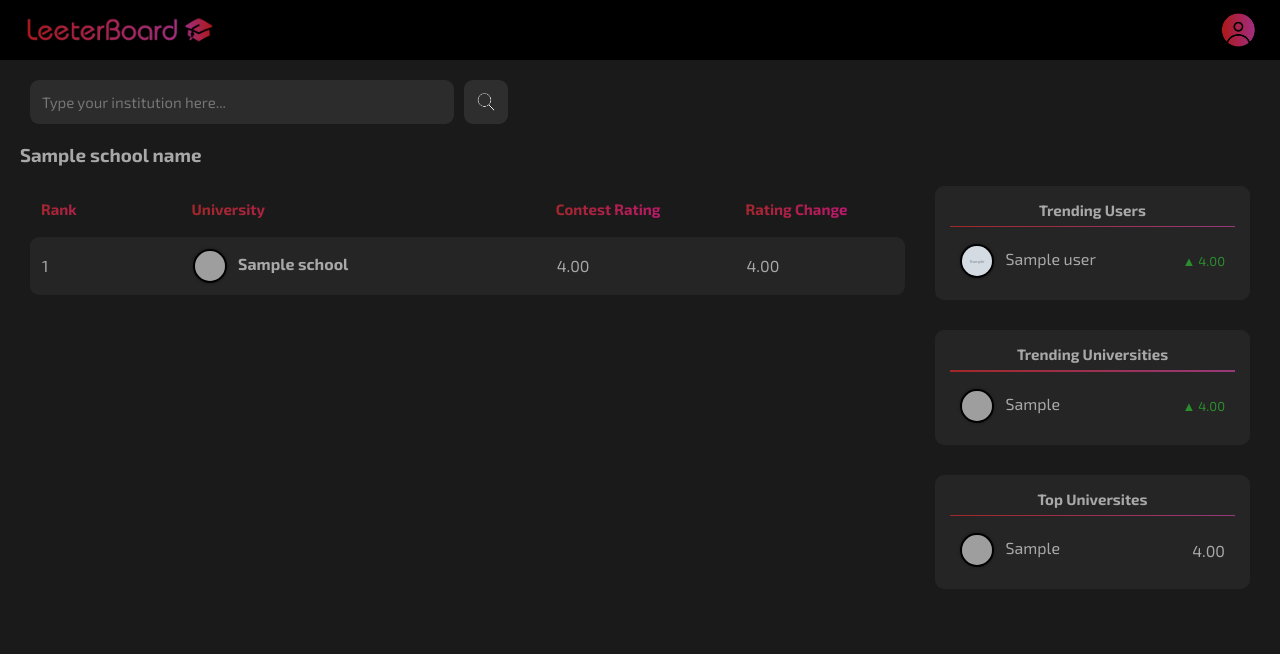
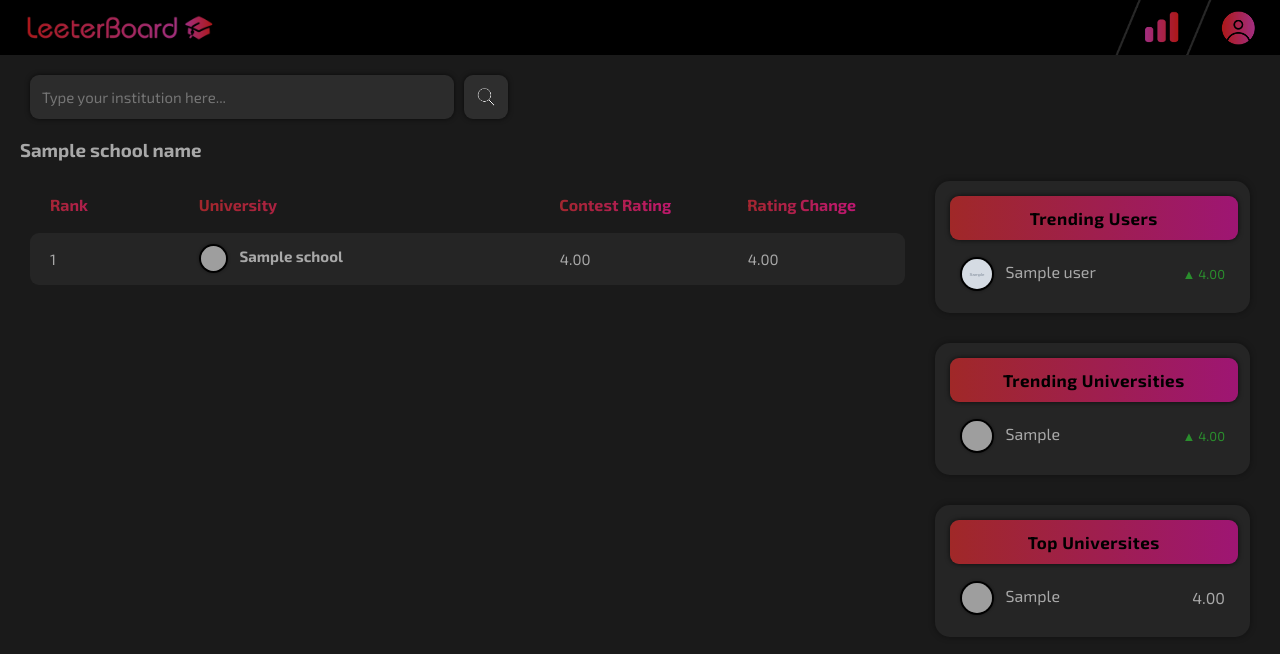
Before and after one commit to cs340-25/LeeterBoard, a Flask app: template src/templates/home.html in a window 1280 px wide. Shown: the top 654 px of the page. Run offline with Flask 3, Linux system fonts and the light colour scheme; the template is opened without the code that fills it: most values are stand-ins (such as "Sample title", 1, 10 or a date in 2020); grey boxes marked "Sample" are stand-in pictures; grey boxes are pictures that could not be loaded.

Commit message:
Updated home.html + home.css to improve style and match the theme of figma

```diff
--- a/src/static/styles/home.css
+++ b/src/static/styles/home.css
@@ -17,17 +17,29 @@ header {
     align-items: center;
     justify-content: space-between;
     background-color: black;
-    padding: 10px 20px;
+    padding: 0px 20px;
 }
 
 .logo {
     height: 40px;
 }
 
+.icon-container {
+    display: flex;
+    align-items: center;
+}
+
 .user_icon {
     height: 40px;
     cursor: pointer;
+    margin-left: 5px; /* Adds space between stats and user icons */
 }
+
+.stats_icon {
+    height: 55px;
+    cursor: pointer;
+}
+
 
 main {
     padding: 20px;
@@ -50,6 +62,8 @@ main {
     font-size: 15px;
     background-color: #2c2c2c;
     color: white;
+    box-shadow: 0 0px 5px rgba(0, 0, 0, 0.647);
+
 }
 
 /* Update the search button */
@@ -64,6 +78,8 @@ main {
     display: flex;
     align-items: center;
     justify-content: center;
+    box-shadow: 0 0px 5px rgba(0, 0, 0, 0.647);
+
 }
 
 .search-container {
@@ -118,7 +134,7 @@ main {
     text-align: left;
     padding: 12px;
     padding-bottom: 17px;
-    font-size: 15px;
+    font-size: 16px;
     font-weight: bold;
     padding-left: 11px;
     background: linear-gradient(to right, rgb(160, 40, 40), rgb(203, 16, 144));
@@ -130,13 +146,14 @@ main {
 
 .leaderboard tr {
     height: 30px;
-    font-size: 16px;
+    font-size: 15px;
 }
 
+/*table height rows*/
 /* Add this to your CSS file */
 .leaderboard td img {
-    width: 30px;
-    height: 30px;
+    width: 25px;
+    height: 25px;
     margin-right: 8px;
     border-radius: 50%;
     vertical-align: middle;
@@ -150,6 +167,7 @@ main {
 .leaderboard td:nth-child(1) {
     text-align: left;
     width: 130px; /* Example: Fixed width for "Site-Wide Rank" */
+    padding-left: 20px;
 }
 
 .leaderboard th:nth-child(2),
@@ -174,8 +192,6 @@ main {
     width: 150px;
 }
 
-
-
 .leaderboard tbody tr:nth-child(odd) {
     background-color: rgba(37, 37, 37, 1);
     border-radius: 9px;
@@ -196,8 +212,9 @@ main {
     background-color: transparent;
 }
 
+/*table height rows*/
 .leaderboard td {
-    padding: 12px;
+    padding: 11.5px;
 }
 
 /* Widgets */
@@ -211,29 +228,32 @@ main {
 /* Individual Widget */
 .widget {
     background-color: rgba(37, 37, 37, 1);
-    border-radius: 9px;
+    border-radius: 15px;
     padding: 15px;
     color: rgb(168, 168, 168);
     margin-left: 10px;
     margin-bottom: 15px;
+    box-shadow: 0 0px 6px rgba(0, 0, 0, 0.4);
 }
 
 .widget h3 {
-    margin: 0;
-    font-size: 15px;
+    margin: 0 0 10px 0; /* Adds space below the header */
+    font-size: 17px;
     text-align: center;
-    padding-bottom: 10px;
-    position: relative;
+    padding: 12px; /* Increased padding for better spacing inside */
+    background: linear-gradient(to right, rgb(160, 40, 40), rgba(203, 16, 144, 0.731));
+    color: rgb(0, 0, 0); /* Changed to pure white for better contrast */
+    border-radius: 9px;
+    display: inline-block;
+    width: 92.5%; /* Full width */
+    box-shadow: 0 0px 5px rgba(0, 0, 0, 0.7);
+    letter-spacing: 0.5px; /* Adds slight spacing between letters */
 }
 
 .widget h3::after {
-    content: "";
-    display: block;
-    width: 100%;
-    height: 1.5px;
-    margin-top: 7px;
-    background: linear-gradient(to right, rgb(160, 40, 40), rgb(151, 56, 121));
+    padding: 5px; /* Adds more space inside the header */
 }
+
 
 .widget ul {
     list-style: none;
@@ -248,7 +268,7 @@ main {
     justify-content: space-between;
     padding: 7px 10px;
     font-size: 16px;
-    border-radius: 6px;
+    border-radius: 9px;
     transition: background-color 0.3s ease, box-shadow 0.3s ease;
 
     img {
@@ -290,7 +310,7 @@ main {
 
 
 
-@media screen and (max-width: 1150px) {
+@media screen and (max-width: 1200px) {
     .widgets-container {
         display: none;
     }
--- a/src/templates/home.html
+++ b/src/templates/home.html
@@ -10,8 +10,12 @@
 <body>
     <header>
         <img src="{{ url_for('static', filename='icons/leeterboard_logo.png') }}" alt="LeeterBoard Logo" class="logo">
-        <img src="{{ url_for('static', filename='icons/user_icon.png') }}" alt="User Icon" class="user_icon">
+        <div class="icon-container">
+            <img src="{{ url_for('static', filename='icons/stats_icon.png') }}" alt="Stats Icon" class="stats_icon">
+            <img src="{{ url_for('static', filename='icons/user_icon.png') }}" alt="User Icon" class="user_icon">
+        </div>
     </header>
+
 
     <main>
         <form method="POST" action="{{ url_for('school') }}">
```
Also changed, not shown: src/static/icons/stats_icon.png (added).
